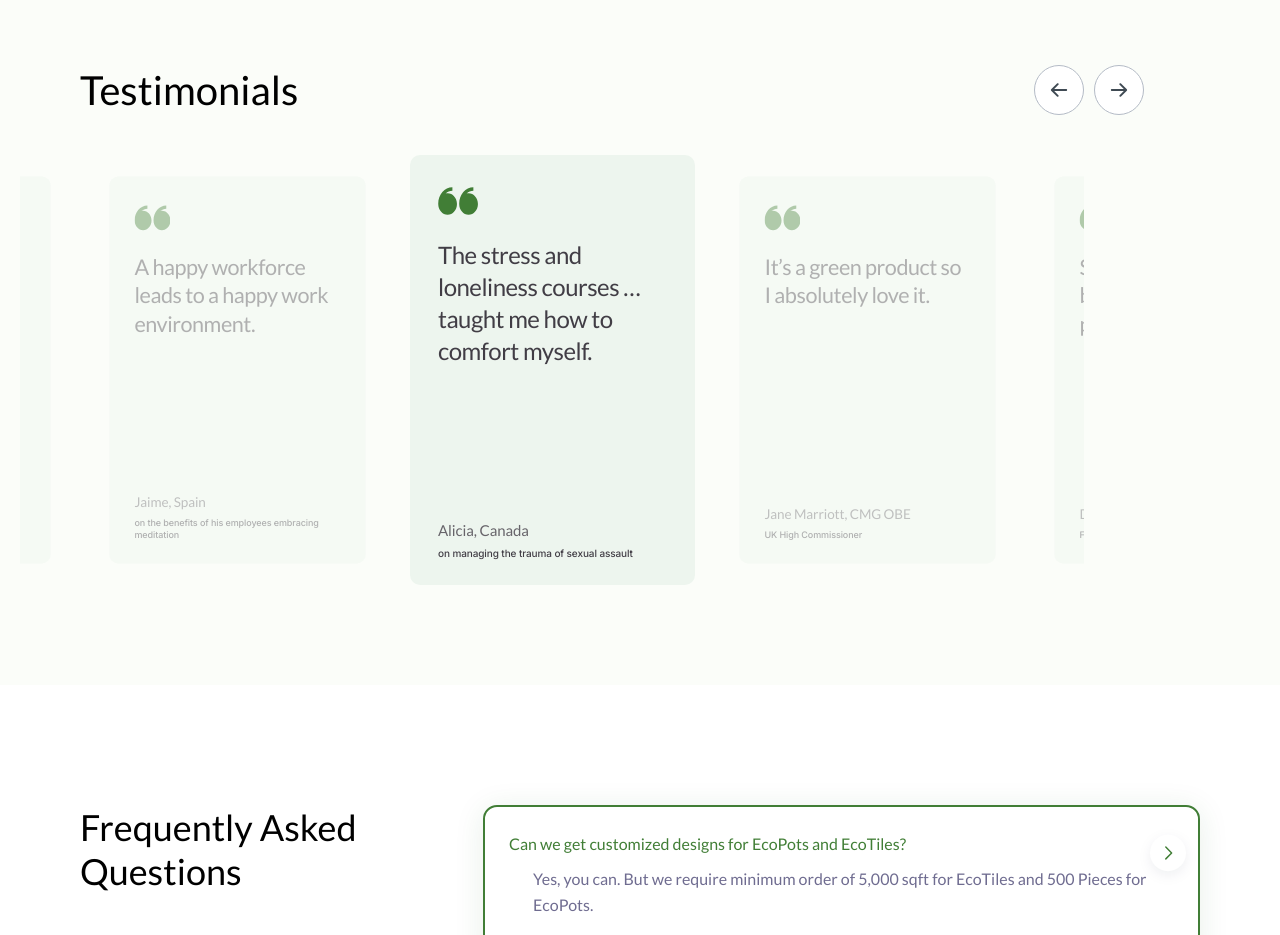
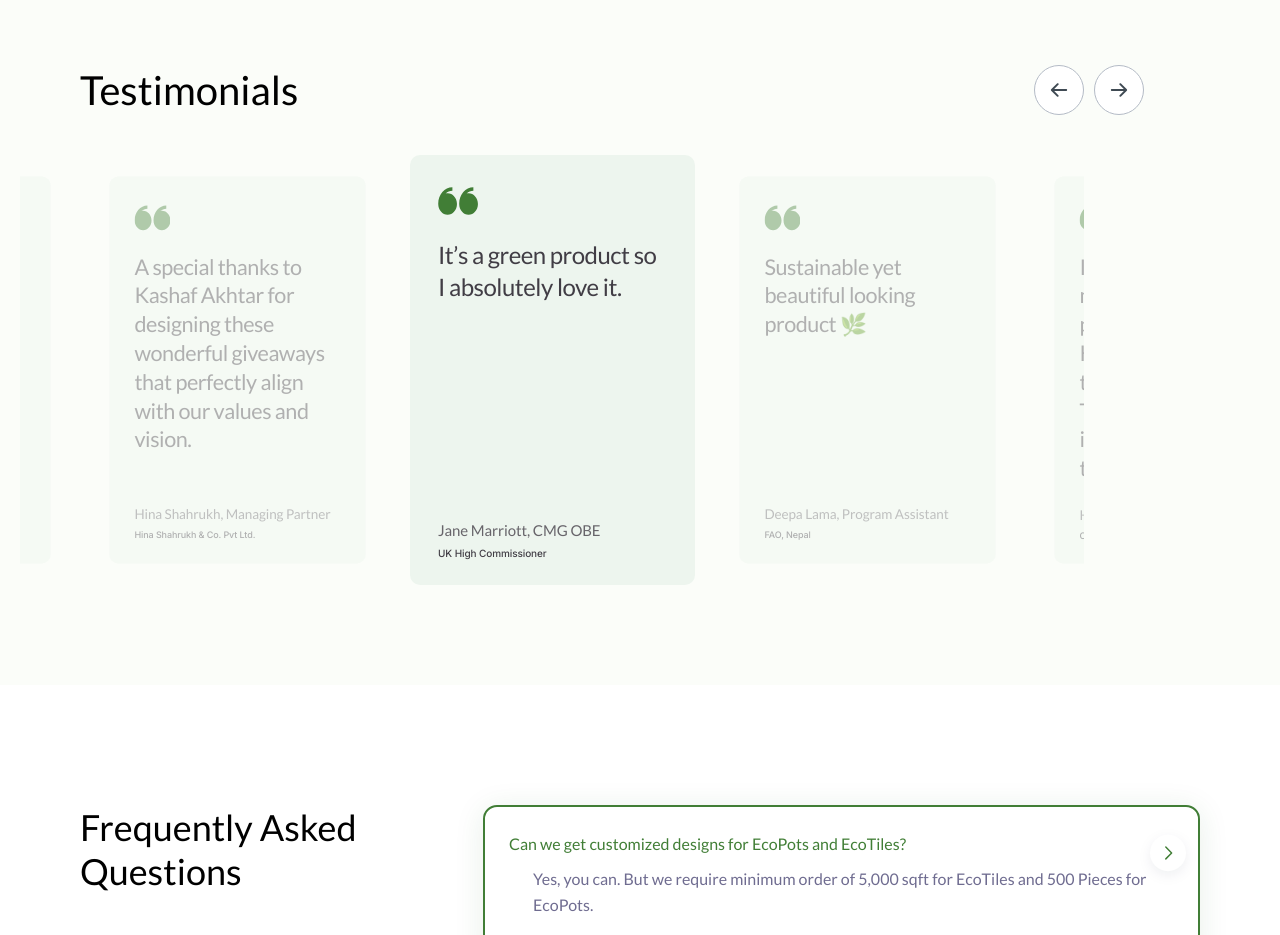
Before and after one commit to MAsif804/Ecobricks-Website, a React (Vite) app: page / in a window 1280 px wide. Shown: the part 3860-4795 px from the top of the page. Built offline with nearby package versions, Linux system fonts and the light colour scheme.

Commit message:
sum changes

```diff
--- a/src/component/Testimonials/Testimonials.jsx
+++ b/src/component/Testimonials/Testimonials.jsx
@@ -143,48 +143,34 @@ import "slick-carousel/slick/slick-theme.css";
 const testimonialsList = [
   {
     id: 1,
-    quote: "The stress and loneliness courses … taught me how to comfort myself.",
-    author: "Alicia, Canada",
-    organization: "on managing the trauma of sexual assault",
-  },
-  {
-    id: 2,
     quote: "It’s a green product so I absolutely love it.",
     author: " Jane Marriott, CMG OBE",
     organization: "UK High Commissioner"
   },
 
   {
-    id: 3,
+    id: 2,
     quote: "Sustainable yet beautiful looking product 🌿",
     author: "Deepa Lama, Program Assistant",
     organization: "FAO, Nepal"
   },
   {
-    id: 4,
+    id: 3,
     quote: "I'm loving this EcoPot made from recycled plastic courtesy of Kashaf Akhtar and the team at EcoBricks. Transforming waste into functional art is truly inspiring!",
     author: "Haider Jalal, Automation Engineer",
     organization: "CodeHuddle"
   },
   {
-    id: 5,
+    id: 4,
     quote: "My worktable just got a green upgrade! 🌿✨ These eco-friendly pots from EcoBricks are not just stylish but also super sustainable. ♻️",
     author: "Ammara, Marketing Manager",
     organization: "Agile NextPak Solutions"
   },
   {
-    id: 6,
+    id: 5,
     quote: "A special thanks to Kashaf Akhtar for designing these wonderful giveaways that perfectly align with our values and vision.",
     author: "Hina Shahrukh, Managing Partner",
     organization: "Hina Shahrukh & Co. Pvt Ltd."
-  },
-
-
-  {
-    id: 7,
-    quote: "A happy workforce leads to a happy work environment.",
-    author: "Jaime, Spain",
-    organization: "on the benefits of his employees embracing meditation"
   },
 
 ];
```
